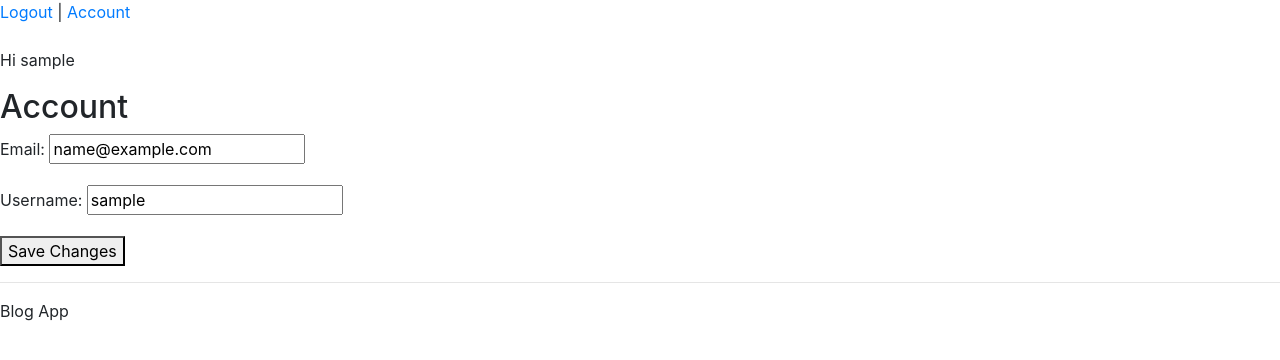
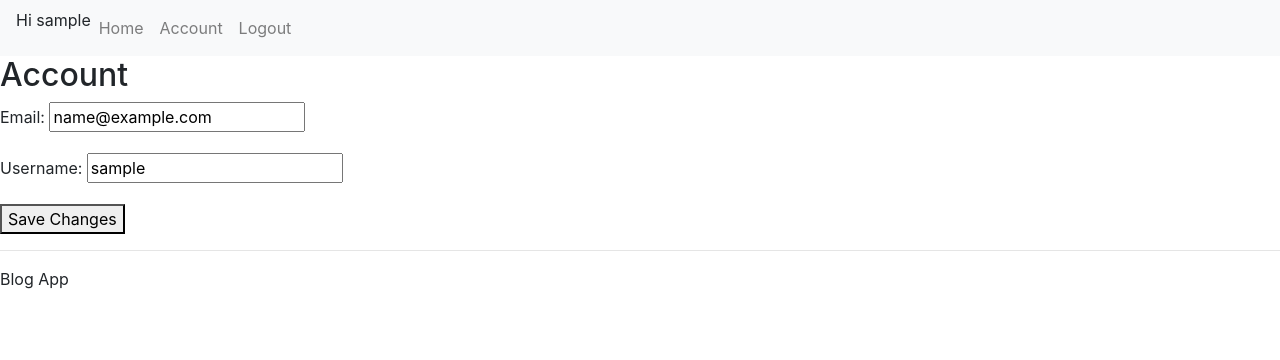
Before and after one commit to shubhampcvn/django_blog_app, a Django app: page /account/ in a window 1280 px wide. Shown: the top 360 px of the page. Run offline with Django 3.2, Linux system fonts and the light colour scheme; the visitor is signed in with stand-in values (Sample User, id 1).

Commit message:
Adding Bootstrap Navigation bar

```diff
--- a/src/templates/snippets/header.html
+++ b/src/templates/snippets/header.html
@@ -1,14 +1,32 @@
 <link rel="stylesheet" href="https://cdn.jsdelivr.net/npm/bootstrap@4.5.3/dist/css/bootstrap.min.css" integrity="sha384-TX8t27EcRE3e/ihU7zmQxVncDAy5uIKz4rEkgIXeMed4M0jlfIDPvg6uqKI2xXr2" crossorigin="anonymous">
 
+<nav class="navbar navbar-expand-lg navbar-light bg-light">
 
-{% if request.user.is_authenticated %}
-    <p>
-        <a href="{% url 'logout' %}">Logout</a> | <a href="{% url 'account' %}">Account</a>
-        <br><br>
-           Hi {{ request.user.username }}
-    </p>
+      <div class="collapse navbar-collapse" id="navbarSupportedContent">
+        <ul class="navbar-nav mr-auto">
+            {% if request.user.is_authenticated %}
+                Hi {{ request.user.username }}
+            <li class="nav-item">
+                <a class="nav-link" href="{% url 'home' %}">Home</a>
+            </li>
+            <li class="nav-item">
+                <a class="nav-link" href="{% url 'account' %}">Account</a>
+            </li>
+            <li class="nav-item">
+                <a class="nav-link" href="{% url 'logout' %}">Logout</a>
+            </li>
 
-{% else %}
-<p><a href="{% url 'register' %}">Register</a> | <a href="{% url 'login' %}">Login</a></p>
-
-{% endif %}
+            {% else %}
+            <li class="nav-item">
+                <a class="nav-link" href="{% url 'home' %}">Home</a>
+            </li>
+            <li class="nav-item">
+                <a class="nav-link" href="{% url 'login' %}">Login</a>
+            </li>
+            <li class="nav-item">
+                <a class="nav-link" href="{% url 'register' %}">Register</a>
+            </li>
+            {% endif %}
+        </ul>
+      </div>
+    </nav>
```
